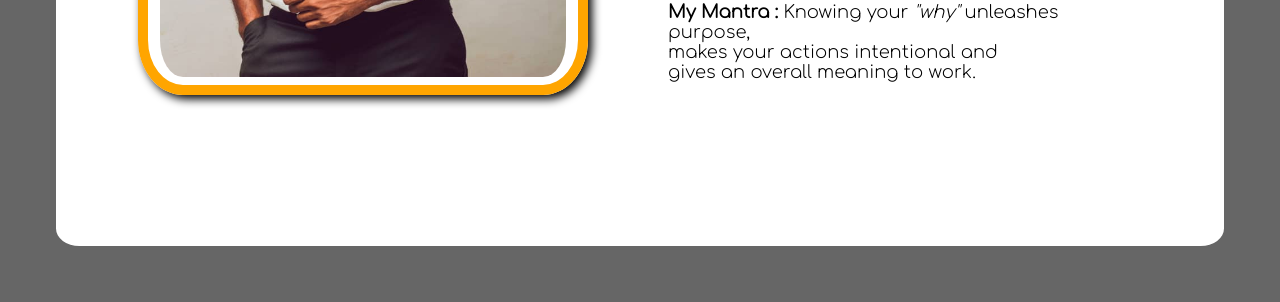
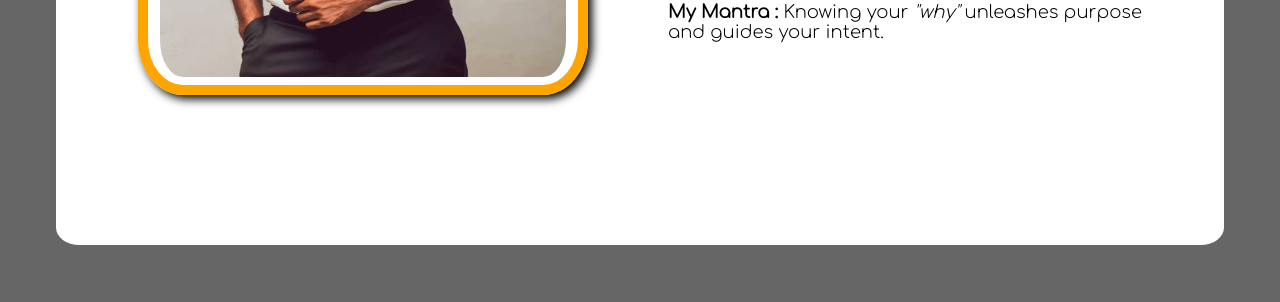
Before and after one commit to dwhyq/portfolio, a plain HTML site: page index.html in a window 1280 px wide. Shown: the part 683-985 px from the top of the page. Drawn offline with Linux system fonts and the light colour scheme.

Commit message:
Edited My Mantra

```diff
--- a/index.html
+++ b/index.html
@@ -42,7 +42,7 @@
                 <a href="https://web.facebook.com/nesto.baba.7" target="_blank"><i class="fab fa-facebook -f" style='font-size:28px;color:#006eff'></i></a>
 
                 <a href="https://www.instagram.com/thebrandoga1" target="_blank"><i class="fab fa-instagram -f" style='font-size:28px;color:#e21460'></i></a>
-                <p><strong>My Mantra :</strong> Knowing your <em>"why"</em> unleashes purpose,<br> makes your actions intentional and<br>gives an overall meaning to work.</p>
+                <p><strong>My Mantra :</strong> Knowing your <em>"why"</em> unleashes purpose and guides your intent.</p>
                 </div>
              </article>
             </div>
```
